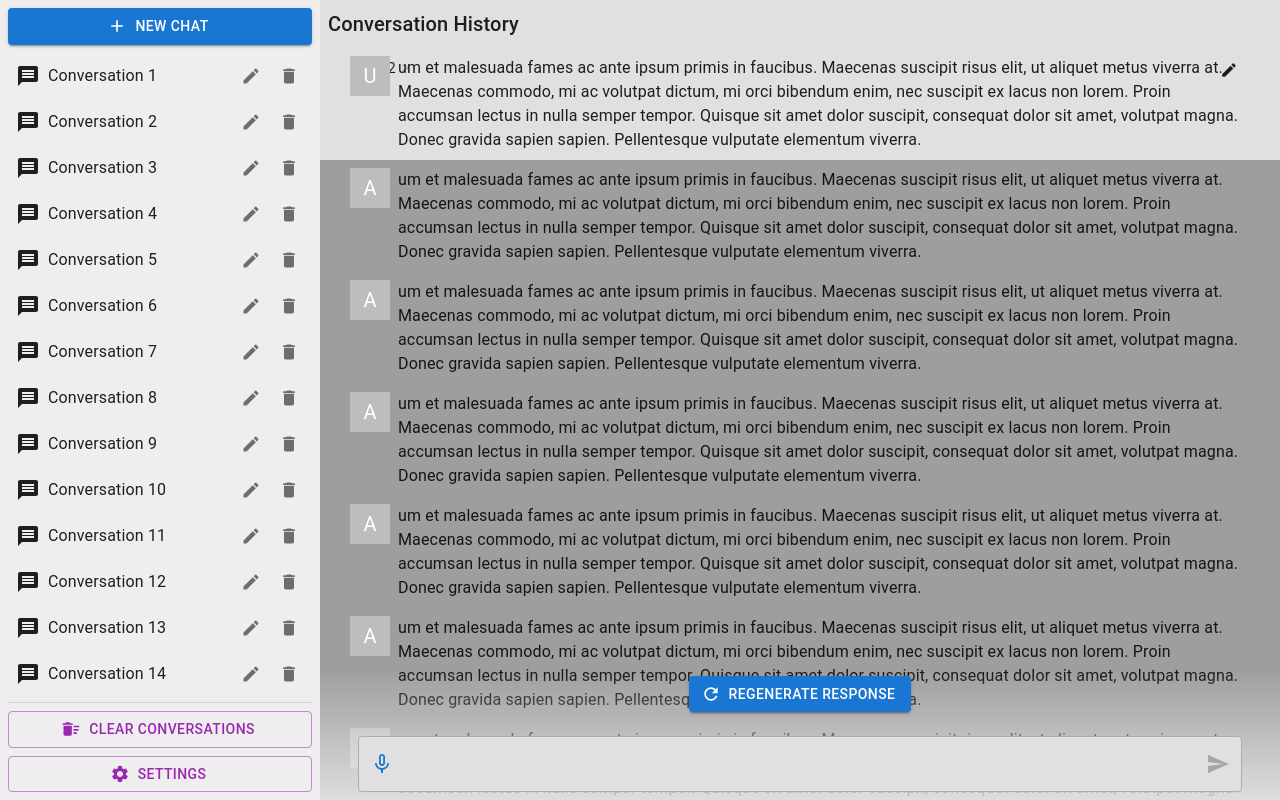
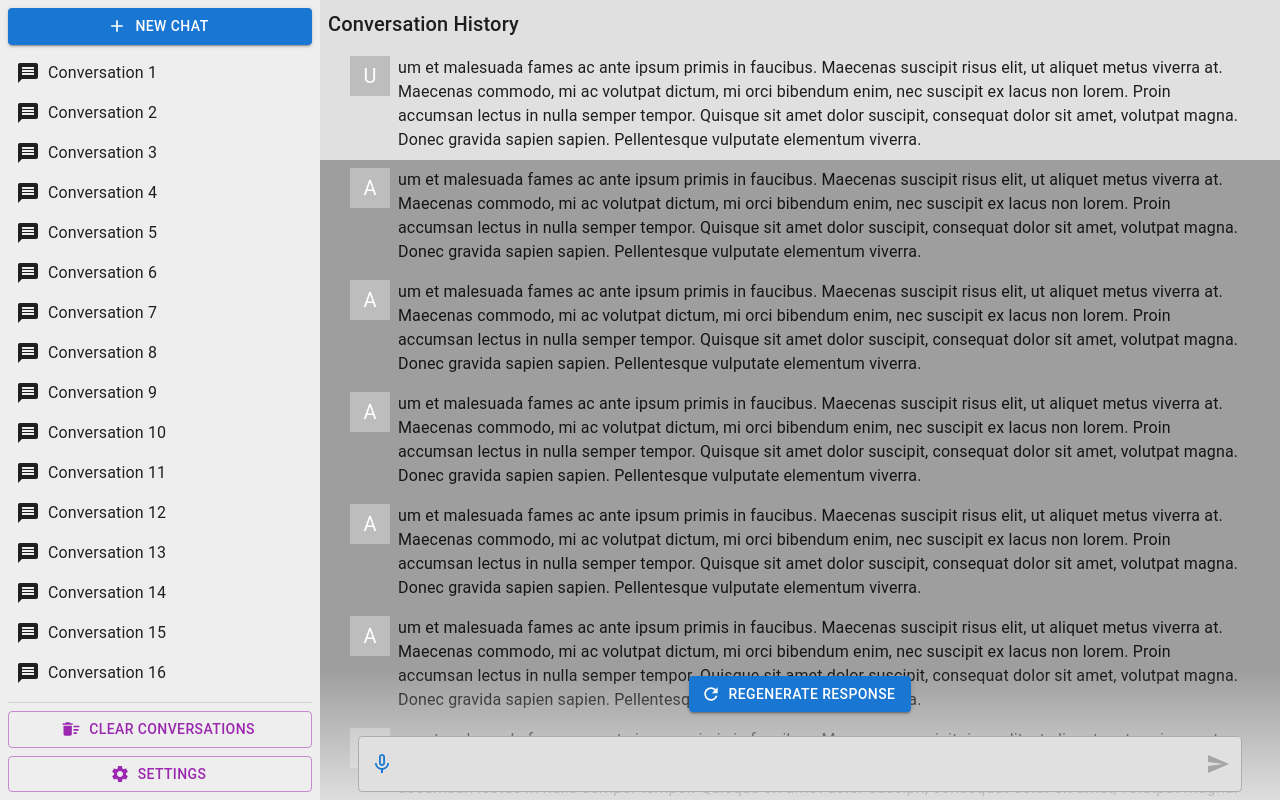
Before and after one commit to chat-gpt-assistant/assistant-ui, a React (Create React App) app: page / in a window 1280 px wide. Built offline with nearby package versions, Linux system fonts and the light colour scheme.

Commit message:
add onHover handlers

```diff
--- a/src/components/ChatItem.tsx
+++ b/src/components/ChatItem.tsx
@@ -1,4 +1,4 @@
-import React from 'react';
+import React, { useState } from 'react';
 import { Box, IconButton, Typography } from '@mui/material';
 import MessageIcon from '@mui/icons-material/Message';
 import EditIcon from '@mui/icons-material/Edit';
@@ -11,18 +11,26 @@ interface ChatItemProps {
 }
 
 const ChatItem: React.FC<ChatItemProps> = ({title, onEdit, onDelete}) => {
+  const [hovered, setHovered] = useState(false);
+
   return (
-    <Box display="flex" alignItems="center" gap={1} p={1} width="100%">
+    <Box display="flex" alignItems="center" gap={1} p={1} width="100%"
+         onMouseOver={(e) => setHovered(true)}
+         onMouseLeave={(e) => setHovered(false)}>
       <MessageIcon/>
       <Typography variant="body1" flexGrow={1}>
         {title}
       </Typography>
-      <IconButton size="small" onClick={onEdit}>
-        <EditIcon fontSize="small"/>
-      </IconButton>
-      <IconButton size="small" onClick={onDelete}>
-        <DeleteIcon fontSize="small"/>
-      </IconButton>
+      { hovered && (
+        <>
+          <IconButton sx={{padding: 0}} size="small" onClick={onEdit}>
+            <EditIcon fontSize="small"/>
+          </IconButton>
+          <IconButton sx={{padding: 0}} size="small" onClick={onDelete}>
+            <DeleteIcon fontSize="small"/>
+          </IconButton>
+        </>
+      )}
     </Box>
   );
 };
--- a/src/components/Message.tsx
+++ b/src/components/Message.tsx
@@ -25,6 +25,7 @@ const Message: React.FC<MessageProps> = ({sender, text, onEdit, versionControl})
 
   const [isEditing, setIsEditing] = useState(false);
   const [editedText, setEditedText] = useState(text);
+  const [hovered, setHovered] = useState(false);
   const isUser = sender === 'user';
   const avatarPlaceholder = isUser ? 'U' : 'A';
 
@@ -82,7 +83,9 @@ const Message: React.FC<MessageProps> = ({sender, text, onEdit, versionControl})
   );
 
   return (
-    <Box display="flex" justifyContent="center">
+    <Box display="flex" justifyContent="center"
+         onMouseOver={(e) => setHovered(true)}
+         onMouseLeave={(e) => setHovered(false)}>
       <Box
         display="flex"
         alignItems="flex-start"
@@ -96,7 +99,7 @@ const Message: React.FC<MessageProps> = ({sender, text, onEdit, versionControl})
              maxWidth="md"
              position="relative"
         >
-          {!isEditing && isUser && versionControl && (
+          {!isEditing && isUser && versionControl && hovered && (
             <Box style={{position: 'absolute', top: 0, left: isLgScreen ? -80 : 10 }}>
               <MessageVersionControl
                 onPreviousVersion={versionControl.onPreviousVersion}
@@ -111,7 +114,7 @@ const Message: React.FC<MessageProps> = ({sender, text, onEdit, versionControl})
 
           {isEditing ? editContent : messageContent}
 
-          {(onEdit && isUser && !isEditing) && (
+          {(onEdit && isUser && !isEditing && hovered) && (
             <IconButton
               onClick={() => setIsEditing(!isEditing)}
               size="small"
```
